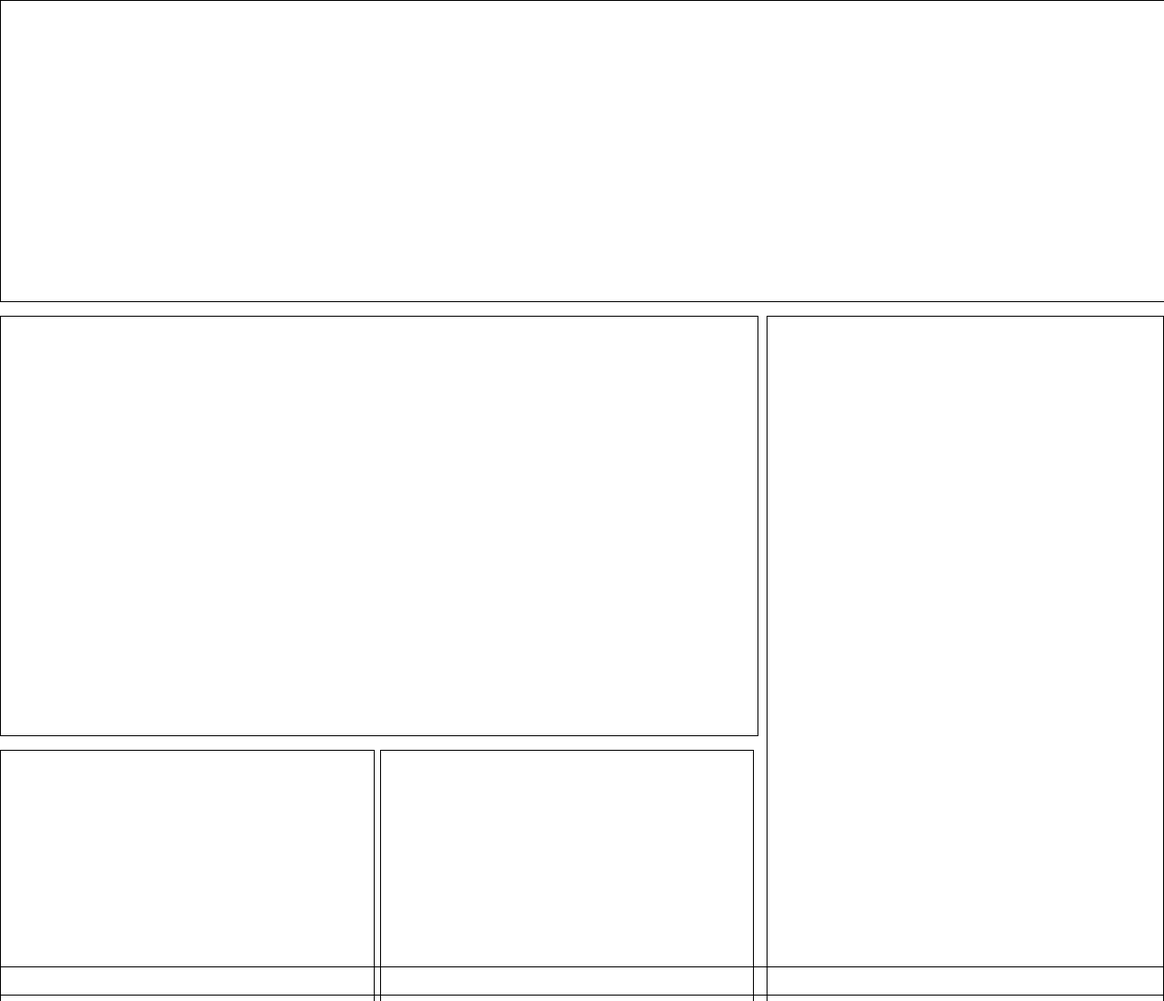
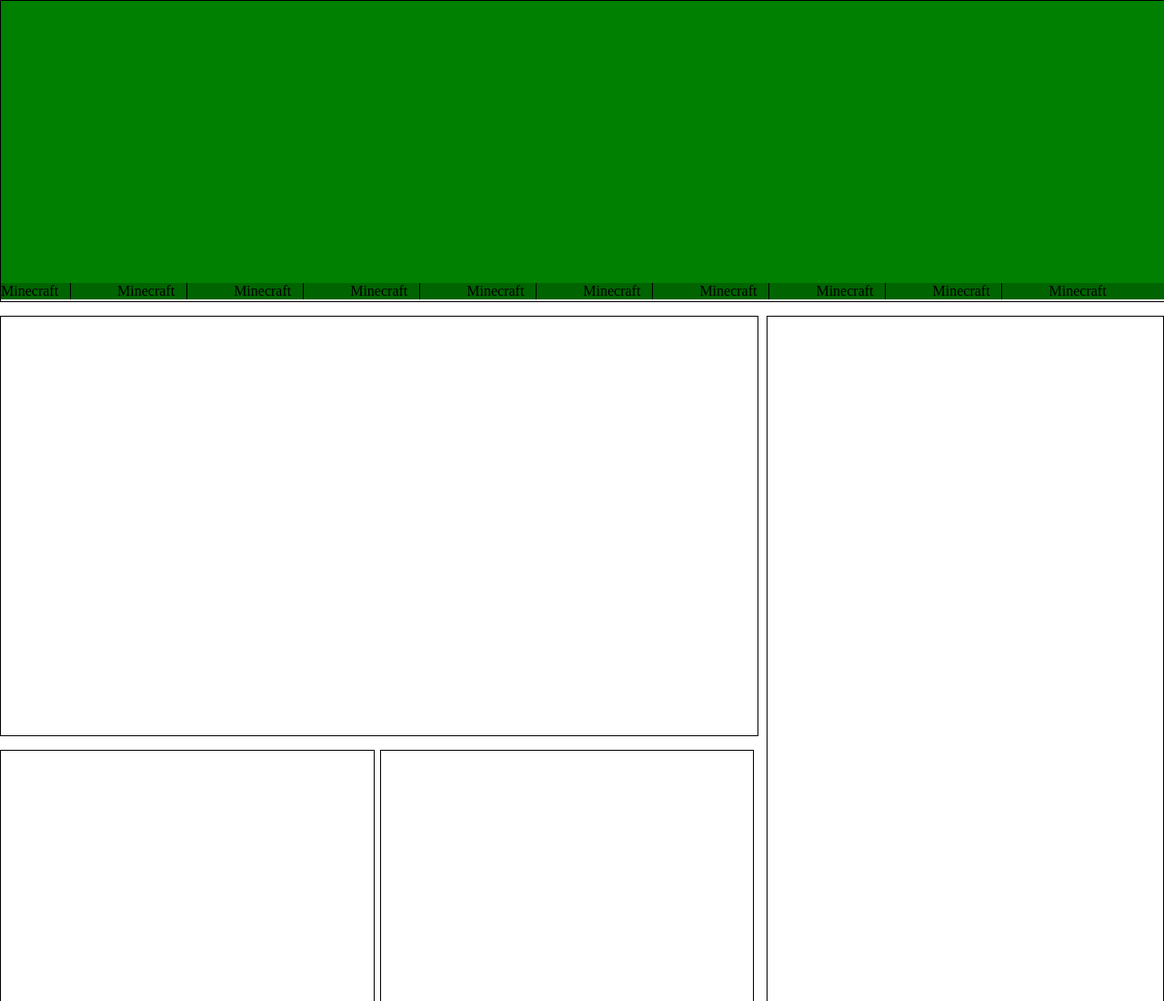
Before and after one commit to Expert0ne/OSite, a plain HTML site: page index.html in a window 1280 px wide. Shown: the top 1100 px of the page at 91% size. Drawn offline with Linux system fonts and the light colour scheme.

Commit message:
Coisas Coisadas

```diff
--- a/index.html
+++ b/index.html
@@ -9,7 +9,21 @@
 </head>
 <body>
     <header class="cabecalho">
-
+        <div id="div"></div>
+        <div>
+            <ul>
+            <li>Minecraft</li>
+            <li>Minecraft</li>
+            <li>Minecraft</li>
+            <li>Minecraft</li>
+            <li>Minecraft</li>
+            <li>Minecraft</li>
+            <li>Minecraft</li>
+            <li>Minecraft</li>
+            <li>Minecraft</li>
+            <li>Minecraft</li>
+        </ul>
+        </div>
     </header>
     <main class="principal">
         <section class="destaque"></section>
--- a/style.css
+++ b/style.css
@@ -9,6 +9,25 @@ body{
     width: 100%;
     min-height: 330px;
     border: 1px black solid;
+
+}
+#div{
+    background-color: green;
+    height: 310px;
+}
+header div ul{
+    background-color: darkgreen;
+    display: flex;
+    flex-direction: row;
+    gap: 4%;
+}
+header div ul li{
+    list-style: none;
+    border-right: solid black 1px;
+    padding-right: 1%;
+}
+header ul li:last-child{
+border: none;
 }
 .destaque{
     width: 65%;
@@ -43,5 +62,5 @@ body{
     width: 100%;
     min-height: 30px;
     border: 1px black solid;
-    margin-top: 57%;
+    margin-top: 79%;
 }
```
